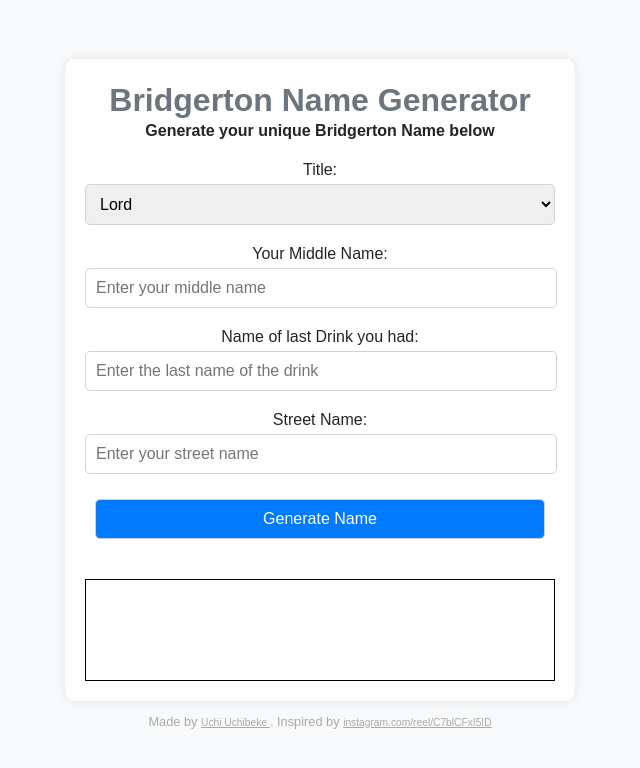
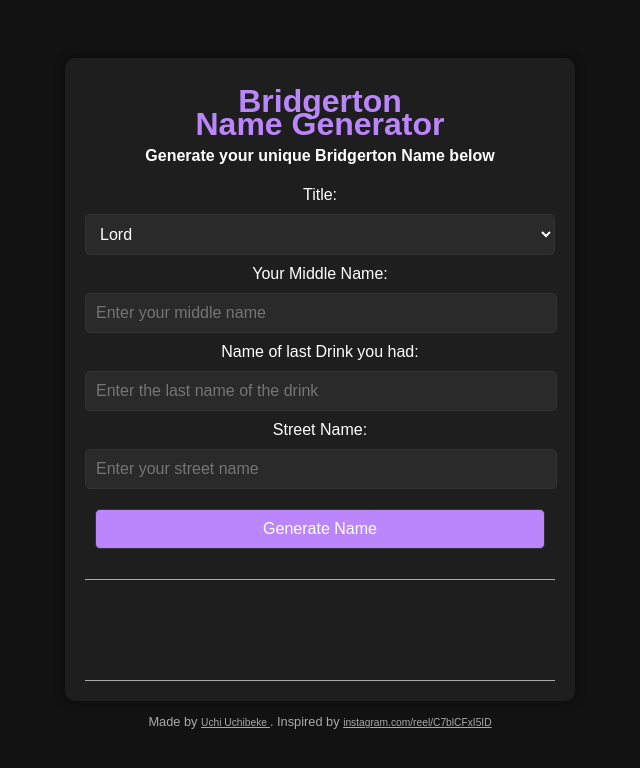
Before and after one commit to uchibeke/bridgerton-name-generator, a plain HTML site: page index.html in a window 1280 px wide. Shown: the whole page, without its empty margins (320-960 px from the left). Drawn offline with Linux system fonts and the light colour scheme.

Commit message:
Change to dark theme

```diff
--- a/index.html
+++ b/index.html
@@ -2,7 +2,12 @@
 <html lang="en">
   <head>
     <meta charset="UTF-8" />
-    <meta name="viewport" content="width=device-width, initial-scale=1.0" />
+    <meta
+      name="viewport"
+      content="minimum-scale=1, width=device-width, initial-scale=1, shrink-to-fit=no"
+    />
+    <meta httpEquiv="X-UA-Compatible" content="IE=edge" />
+    <meta name="theme-color" content="#000000" />
     <link rel="shortcut icon" href="/Bridgerton-Name-Generator-icon.webp" />
     <title>Bridgerton Name Generator</title>
     <meta
@@ -37,8 +42,8 @@
     <style>
       body {
         font-family: "Arial", sans-serif;
-        background-color: #f8f9fa;
-        color: #212529;
+        background-color: #121212;
+        color: #ffffff;
         display: flex;
         flex-direction: column;
         align-items: center;
@@ -47,47 +52,50 @@
         margin: 0;
       }
       .container {
-        background-color: #ffffff;
+        background-color: #1e1e1e;
         padding: 20px;
         border-radius: 10px;
-        box-shadow: 0 0 10px rgba(0, 0, 0, 0.1);
+        box-shadow: 0 0 10px rgba(0, 0, 0, 0.5);
         max-width: 470px;
         width: 100%;
         text-align: center;
       }
       h1 {
-        color: #6c757d;
+        color: #bb86fc;
       }
       input,
       select,
       button {
-        width: 100%;
         padding: 10px;
         margin: 10px 0;
-        margin-top: 5px;
-        margin-bottom: 20px;
-        border: 1px solid #ced4da;
+        border: 1px solid #333333;
         border-radius: 5px;
         font-size: 16px;
-        max-width: 450px;
+        background-color: #2a2a2a;
+        color: #ffffff;
+        width: 450px;
+        max-width: 85vw;
       }
       select {
-        max-width: 470px;
+        width: 470px;
+        max-width: 92vw;
       }
       button {
-        background-color: #007bff;
-        color: #ffffff;
+        background-color: #bb86fc;
+        color: #fff;
         cursor: pointer;
       }
       button:hover {
-        background-color: #0056b3;
+        background-color: #9b67d6;
       }
       .result {
+        margin: "auto";
         margin-top: 20px;
         font-size: 18px;
-        color: #495057;
-        padding: 50px;
-        border: 1px solid #000000;
+        color: #ffffff;
+        padding: 50px 20px 50px 20px;
+        border-top: 1px solid #aaaaaa;
+        border-bottom: 1px solid #aaaaaa;
         font-size: 1.2em;
         font-weight: bold;
         text-transform: capitalize;
@@ -104,26 +112,21 @@
         color: #ffffff;
         border-radius: 5px;
       }
-
-      .share-twitter {
-        background-color: #1da1f2;
-      }
-      .share-linkedin {
-        background-color: #0077b5;
-      }
       .footer,
       .footer a {
         font-size: 0.8em;
         color: #aaaaaa;
       }
       .title {
-        line-height: 0px;
+        line-height: 2.1px;
+        word-break: normal;
       }
     </style>
   </head>
   <body>
     <div class="container">
-      <h1 class="title">Bridgerton Name Generator</h1>
+      <h1 class="title">Bridgerton</h1>
+      <h1 class="title">Name Generator</h1>
       <h4>Generate your unique Bridgerton Name below</h4>
       <label for="title">Title:</label>
       <select id="title">
```
